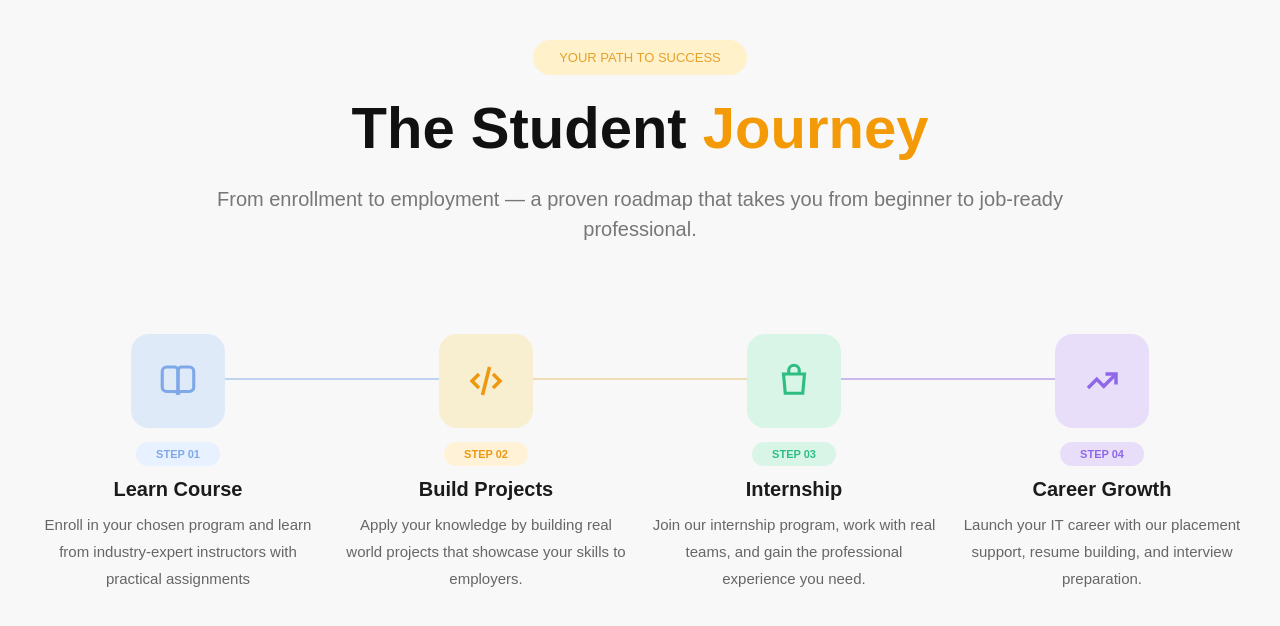
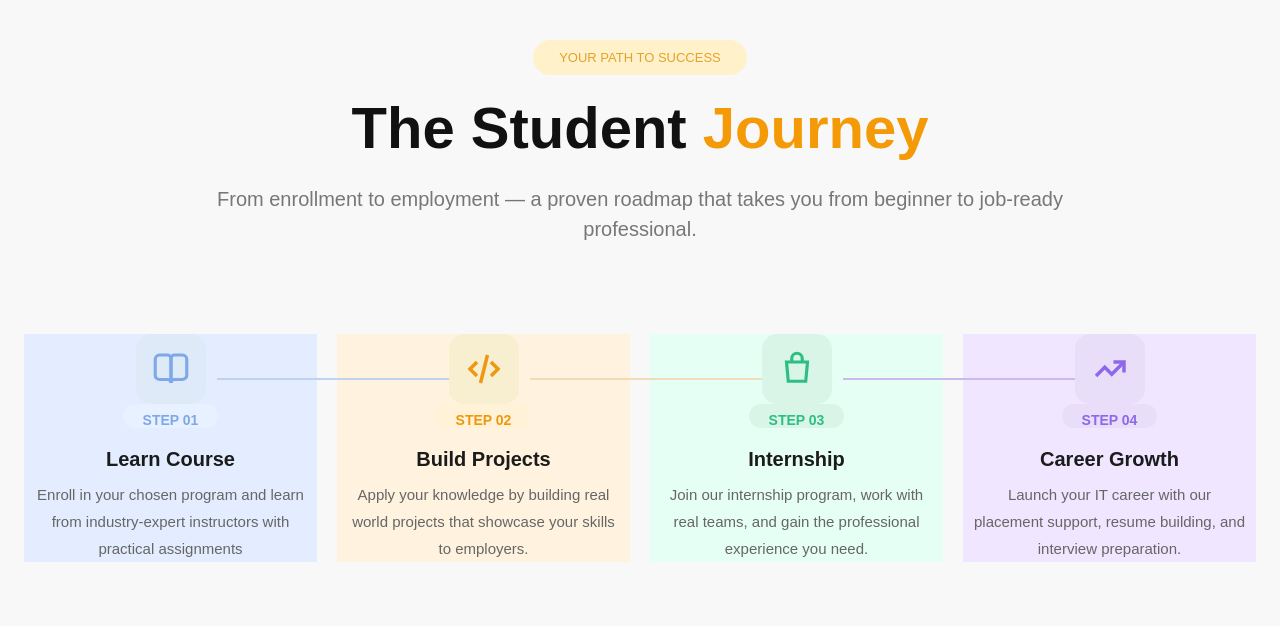
Before and after one commit to codespark2618/codespark-_official, a React (Vite) app in the folder frontend/codespark/: page /career in a window 1280 px wide. Shown: the top 626 px of the page. Built offline with nearby package versions, Linux system fonts and the light colour scheme.

Commit message:
StudentJourney update

```diff
--- a/frontend/codespark/src/App.jsx
+++ b/frontend/codespark/src/App.jsx
@@ -3,6 +3,7 @@ import { BrowserRouter, Routes, Route } from "react-router-dom";
 import Homepage from "./Pages/Homepage";
 import Career from "./Pages/Career";
 import Courses from "./Pages/Courses";
+import StudentJourney from "./Pages/StudentJourney";
 
 function App() {
   return (
@@ -11,6 +12,8 @@ function App() {
         <Route path="/" element={<Homepage />} />
         <Route path="/career" element={<Career />} />
         <Route path="/courses" element={<Courses />} />
+       <Route path="/studentjourney" element={<StudentJourney />} />
+
       </Routes>
     </BrowserRouter>
   );
--- a/frontend/codespark/src/Pages/Homepage.jsx
+++ b/frontend/codespark/src/Pages/Homepage.jsx
@@ -16,6 +16,7 @@ function Homepage() {
           <Link to="/Courses">COURSES</Link>   {/* 👈 CHANGE */}
           <Link to="/Career">CAREER</Link>     {/* 👈 CHANGE */}
           <Link to="/internship">INTERNSHIP</Link>
+          <Link to="/Studentjourney">JOURNEY</Link>
           <Link to="/about">ABOUT</Link>
         </nav>
 
--- /dev/null
+++ b/frontend/codespark/src/Pages/StudentJourney.css
@@ -0,0 +1,86 @@
+.journey-container {
+  text-align: center;
+  padding: 60px 20px;
+  font-family: "Poppins", sans-serif;
+}
+
+.tag {
+  display: inline-block;
+  background: #ffe9c7;
+  color: orange;
+  padding: 8px 20px;
+  border-radius: 20px;
+  font-size: 14px;
+  margin-bottom: 20px;
+}
+
+.title {
+  font-size: 40px;
+  font-weight: bold;
+}
+
+.title span {
+  color: orange;
+}
+
+.subtitle {
+  max-width: 600px;
+  margin: 10px auto 50px;
+  color: gray;
+}
+
+.steps {
+  display: flex;
+  justify-content: space-between;
+  gap: 20px;
+  flex-wrap: wrap;
+}
+
+.step {
+  flex: 1;
+  min-width: 220px;
+  padding: 20px;
+}
+
+.icon {
+  width: 70px;
+  height: 70px;
+  margin: auto;
+  border-radius: 15px;
+  display: flex;
+  align-items: center;
+  justify-content: center;
+  font-size: 28px;
+}
+
+/* Colors */
+.blue {
+  background: #e3edff;
+  color: #4a7aff;
+}
+
+.orange {
+  background: #fff3e0;
+  color: orange;
+}
+
+.green {
+  background: #e6fff4;
+  color: green;
+}
+
+.purple {
+  background: #f0e6ff;
+  color: purple;
+}
+
+.step-id {
+  margin-top: 10px;
+  font-size: 12px;
+  color: gray;
+}
+
+.desc {
+  color: #666;
+  font-size: 14px;
+}
--- /dev/null
+++ b/frontend/codespark/src/Pages/StudentJourney.jsx
@@ -0,0 +1,63 @@
+import React from "react";
+import "./StudentJourney.css";
+
+function StudentJourney() {
+  const steps = [
+    {
+      id: "01",
+      title: "Learn Course",
+      desc: "Enroll in your chosen program and learn from industry-expert instructors with practical assignments",
+      icon: "📘",
+      color: "blue"
+    },
+    {
+      id: "02",
+      title: "Build Projects",
+      desc: "Apply your knowledge by building real world projects that showcase your skills to employers.",
+      icon: "</>",
+      color: "orange"
+    },
+    {
+      id: "03",
+      title: "Internship",
+      desc: "Join our internship program, work with real teams, and gain the professional experience you need.",
+      icon: "🛍️",
+      color: "green"
+    },
+    {
+      id: "04",
+      title: "Career Growth",
+      desc: "Launch your IT career with our placement support, resume building, and interview preparation.",
+      icon: "📈",
+      color: "purple"
+    }
+  ];
+
+  return (
+    <div className="journey-container">
+      <p className="tag">YOUR PATH TO SUCCESS</p>
+
+      <h1 className="title">
+        The Student <span>Journey</span>
+      </h1>
+
+      <p className="subtitle">
+        From enrollment to employment — a proven roadmap that takes you from
+        beginner to job-ready professional.
+      </p>
+
+      <div className="steps">
+        {steps.map((step) => (
+          <div className="step" key={step.id}>
+            <div className={`icon ${step.color}`}>{step.icon}</div>
+            <p className="step-id">STEP {step.id}</p>
+            <h3>{step.title}</h3>
+            <p className="desc">{step.desc}</p>
+          </div>
+        ))}
+      </div>
+    </div>
+  );
+}
+
+export default StudentJourney;
```
